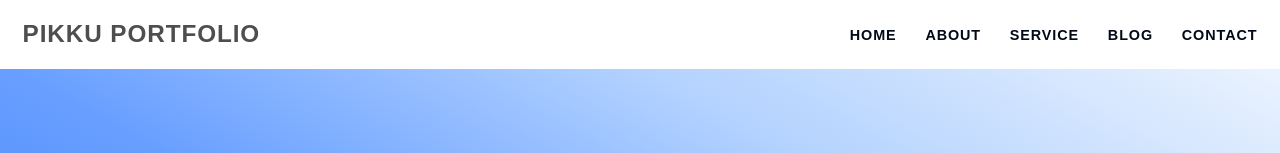
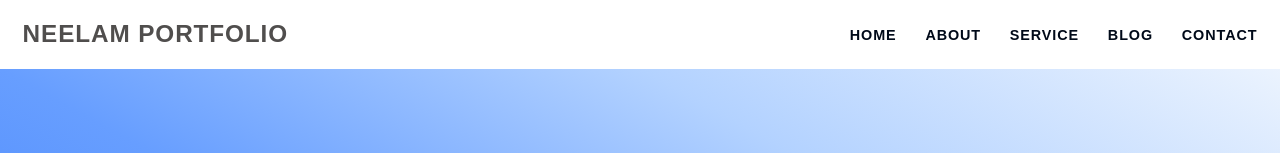
Before and after one commit to Nikhil-0607/Porfolio_Website, a plain HTML site: page index.html in a window 1280 px wide. Shown: the top 153 px of the page. Drawn offline with nearby package versions, Linux system fonts and the light colour scheme.

Commit message:
Neelam is added

```diff
--- a/index.html
+++ b/index.html
@@ -14,7 +14,7 @@
     <header class="section-navbar">
         <div class="container">
             <div class="navbar-brand">
-                <a href=""><h2 width="80%" height="50px">PIKKU PORTFOLIO</h2> </a>
+                <a href=""><h2 width="80%" height="50px">NEELAM PORTFOLIO</h2> </a>
             </div>
             <nav class="navbar">
                 <ul>
```
